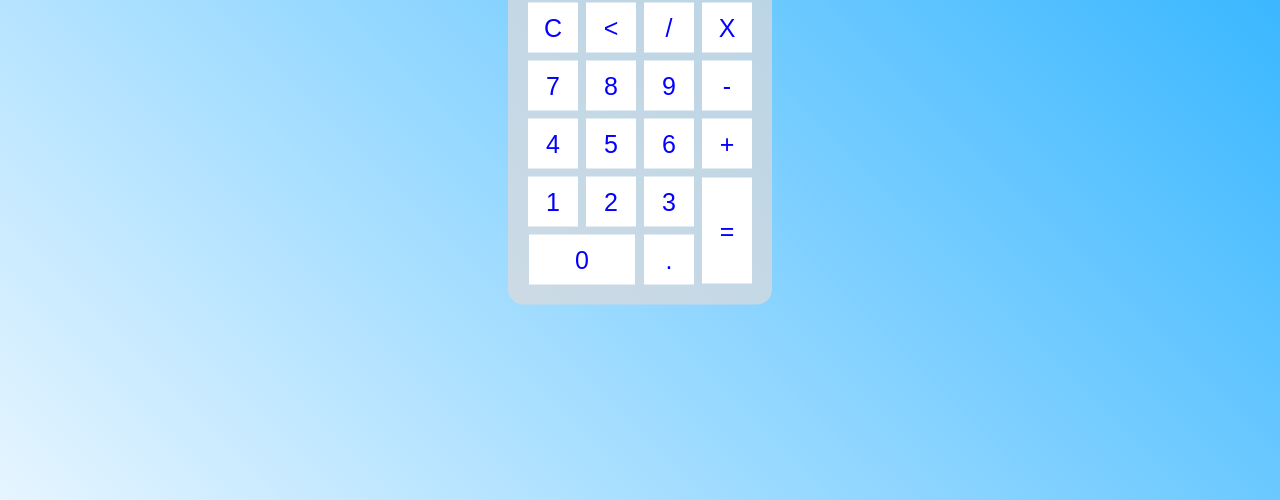
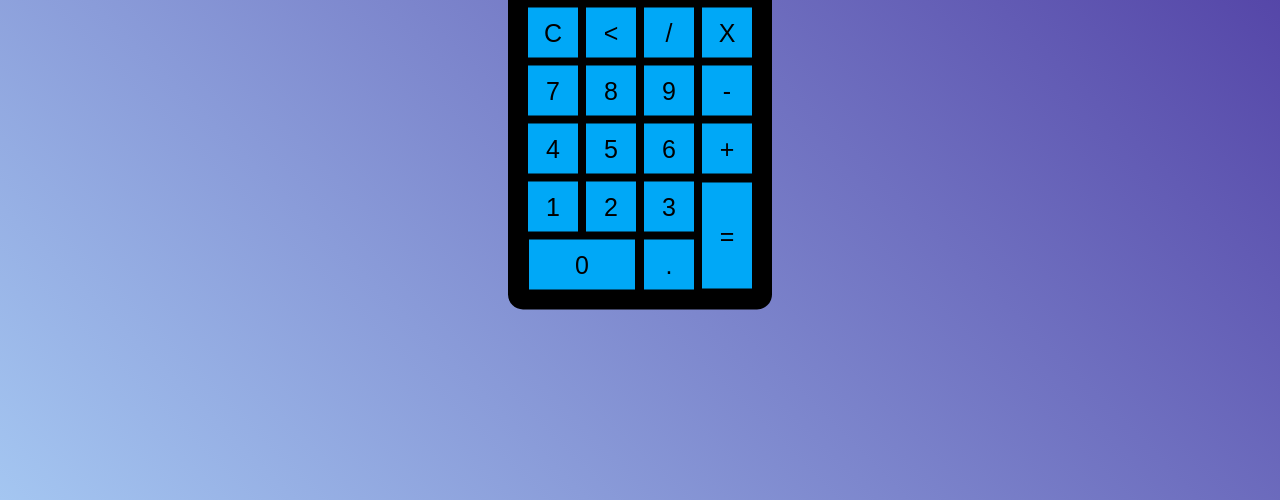
Before and after one commit to pedraolindo1/billubuscaconhecimento, a plain HTML site: page index.html in a window 1280 px wide. Shown: the part 300-800 px from the top of the page. Drawn offline with Linux system fonts and the light colour scheme.

Commit message:
Add files via upload

```diff
--- a/index.html
+++ b/index.html
@@ -12,39 +12,49 @@
         <div class="fundo">
             <h1>Criado por Predo</h1>
             <div class="Calculadora">
-                <h1>Calculadora</h1>
+                <h1>Carculadora</h1>
                 <p id="resultado"></p>
                 <table>
                     <tr>
-                        <td><button class="botao">C</button></td>
+                        <td><button class="botao" onclick="clean()">C</button></td>
                         <td><button class="botao"><</button></td>
-                        <td><button class="botao">/</button></td>
-                        <td><button class="botao">X</button></td>
+                        <td><button class="botao" onclick="insert ('/')">/</button></td>
+                        <td><button class="botao" onclick="insert ('*')">X</button></td>
                     </tr>
                     <tr>
-                        <td><button class="botao">7</button></td>
-                        <td><button class="botao">8</button></td>
-                        <td><button class="botao">9</button></td>
-                        <td><button class="botao">-</button></td>
+                        <td><button class="botao" onclick="insert ('7')">7</button></td>
+                        <td><button class="botao" onclick="insert ('8')">8</button></td>
+                        <td><button class="botao" onclick="insert ('9')">9</button></td>
+                        <td><button class="botao" onclick="insert ('-')">-</button></td>
                     </tr>
                     <tr>
-                        <td><button class="botao">4</button></td>
-                        <td><button class="botao">5</button></td>
-                        <td><button class="botao">6</button></td>
-                        <td><button class="botao">+</button></td>
+                        <td><button class="botao" onclick="insert ('4')">4</button></td>
+                        <td><button class="botao" onclick="insert ('5')">5</button></td>
+                        <td><button class="botao" onclick="insert ('6')">6</button></td>
+                        <td><button class="botao" onclick="insert ('+')">+</button></td>
                     </tr>
                     <tr>
-                        <td><button class="botao">1</button></td>
-                        <td><button class="botao">2</button></td>
-                        <td><button class="botao">3</button></td>
+                        <td><button class="botao" onclick="insert ('1')">1</button></td>
+                        <td><button class="botao" onclick="insert ('2')">2</button></td>
+                        <td><button class="botao" onclick="insert ('3')">3</button></td>
                         <td rowspan="2"><button class="botao" style="height: 106px;">=</button></td>
                     </tr>
                     <tr>
-                        <td colspan="2"><button class="botao" style="width: 106px;">0</button></td>
-                        <td><button class="botao">.</button></td>
+                        <td colspan="2"><button class="botao" style="width: 106px;" onclick="insert ('0')">0</button></td>
+                        <td><button class="botao" onclick="insert ('.')">.</button></td>
                     </tr>
                 </table>
             </div>
         </div>
+        <script>
+                function insert (num)
+                {
+                    var numero=document.getElementById ('resultado').innerHTML;
+                    document.getElementById ('resultado').innerHTML = numero+num;
+                }
+                function clean  ()
+                {
+                    document.getElementById('resultado'). innerHTML="";           }
+        </script>
     </body>
 </html>
--- a/styles.css
+++ b/styles.css
@@ -3,15 +3,15 @@
     padding: 0;
 }
 .fundo{
-    background-image: linear-gradient(45deg, rgb(230, 245, 255), rgba(0, 162, 255, 0.884));
+    background-image: linear-gradient(45deg, rgb(164, 198, 241), rgb(72, 49, 156));
     height: 100vh;
-    color: black;
+    color: rgb(255, 255, 255);
     font-family: 'Times New Roman', Times, serif;
     text-align: center;
 }
 .Calculadora{
     position: absolute;
-    background-color: rgba(222, 219, 219, 0.7);
+    background-color: rgb(0, 0, 0);
     top: 50%;
     left: 50%;
     transform: translate(-50%, -50%);
@@ -25,12 +25,12 @@
     margin: 3px;
     font-size: 25px;
     cursor: pointer;
-    background-color: rgb(255, 255, 255);
+    background-color: rgb(0, 168, 247);
     border: none;
-    color: rgb(4, 0, 255);
+    color: rgb(0, 0, 0);
 }
 .botao:hover{
-    background-color: black;
+    background-color: rgb(184, 183, 211);
     color: white;
 }
 #resultado{
@@ -40,5 +40,5 @@
     margin: 5px;
     color: black;
     text-align: right;
-    padding: Spx;
+    padding: 5px;
 }
```
